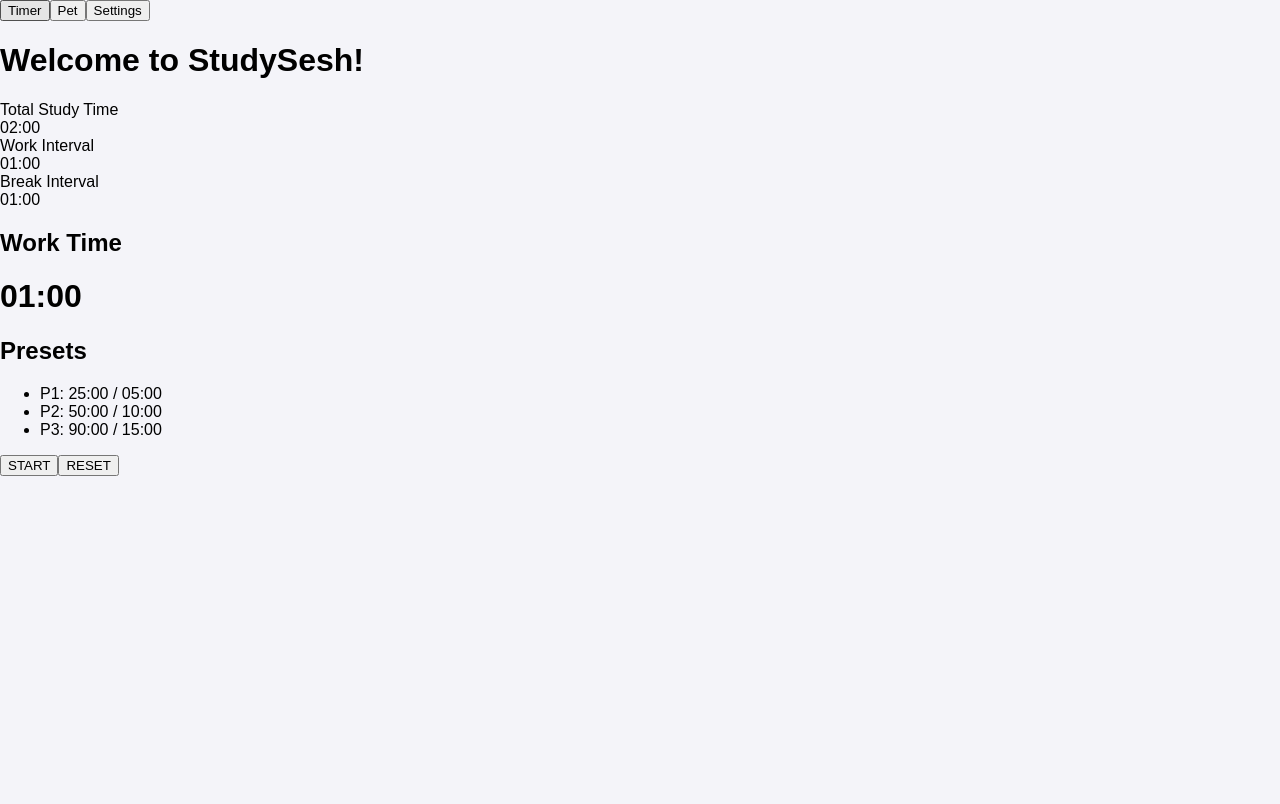
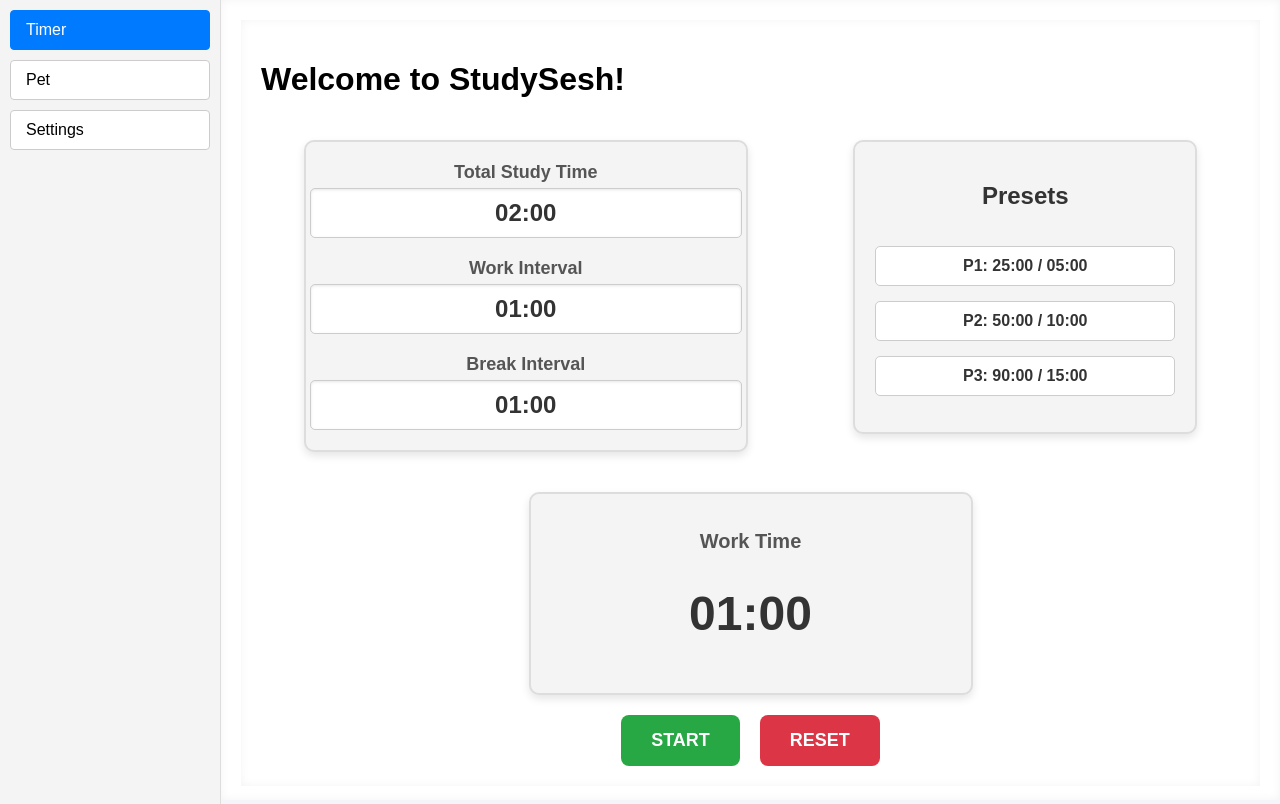
Before and after one commit to brendan-fullerton/hci-project, a React (Create React App) app in the folder studysesh/: page / in a window 1280 px wide. Both pictures are taken after typing "Sample", "Sample123" into the empty fields and a click on the button "Login". Shown: the top 804 px of the page. Built offline with nearby package versions, Linux system fonts and the light colour scheme.

Commit message:
CSS
CSS updates for header and timer page

```diff
--- a/studysesh/src/App.css
+++ b/studysesh/src/App.css
@@ -36,3 +36,18 @@
     transform: rotate(360deg);
   }
 }
+
+.main-layout {
+  display: flex;
+  height: 100vh;
+  width: 100%;
+  background-color: #f9f9f9;
+}
+
+.main-content {
+  flex-grow: 1;
+  padding: 20px;
+  overflow-y: auto;
+  background-color: #ffffff;
+  box-shadow: inset 0 0 10px rgba(0, 0, 0, 0.05);
+}
--- a/studysesh/src/App.jsx
+++ b/studysesh/src/App.jsx
@@ -4,6 +4,7 @@ import PetPage from "./PetPage";
 import Sidebar from "./Sidebar";
 import TimerPage from "./TimerPage";
 import SettingsPage from "./SettingsPage";
+import "./App.css";
 
 function App() {
   const [isLoggedIn, setIsLoggedIn] = useState(false);
--- /dev/null
+++ b/studysesh/src/Sidebar.css
@@ -0,0 +1,132 @@
+.sidebar {
+  position: relative; /* Makes it stay in place on the left side of the screen */
+  left: 0; /* Aligns to the left edge */
+  top: 0; /* Aligns to the top edge */
+  height: 100vh; /* Makes the sidebar span the full height of the viewport */
+  width: 200px; /* Set the sidebar width */
+  width: 200px; /* Adjust as needed */
+  background-color: #f4f4f4; /* Light background for the sidebar */
+  padding: 10px;
+  border-right: 1px solid #ddd; /* Subtle border to separate sidebar */
+  display: flex;
+  flex-direction: column;
+  align-items: stretch; /* Ensure buttons take full width */
+}
+
+.sidebar-button {
+  padding: 10px 15px;
+  margin-bottom: 10px;
+  font-size: 16px;
+  text-align: left; /* Align text to the left for better readability */
+  background-color: #fff; /* Default button background */
+  border: 1px solid #ccc; /* Subtle border */
+  border-radius: 4px; /* Rounded corners */
+  cursor: pointer;
+  transition: all 0.3s ease; /* Smooth transitions for hover effects */
+}
+
+.sidebar-button:hover {
+  background-color: #e0e0e0; /* Highlight on hover */
+  border-color: #bbb; /* Slightly darker border on hover */
+}
+
+.sidebar-button.active {
+  background-color: #007bff; /* Active button background (blue) */
+  color: white; /* White text for contrast */
+  border-color: #007bff; /* Match border to background */
+}
+
+.presets-section {
+  display: flex;
+  flex-direction: column;
+  align-items: center;
+  width: 100%;
+  max-width: 300px;
+  margin: 20px auto;
+  padding: 20px;
+  background-color: #f4f4f4;
+  border: 2px solid #ddd;
+  border-radius: 10px;
+  box-shadow: 0 4px 8px rgba(0, 0, 0, 0.1);
+}
+
+.presets-section h2 {
+  font-size: 24px;
+  color: #333;
+  margin-bottom: 20px;
+}
+
+.presets-section ul {
+  list-style: none;
+  padding: 0;
+  width: 100%;
+}
+
+.presets-section li {
+  margin-bottom: 15px;
+}
+
+.presets-section li:last-child {
+  margin-bottom: 0;
+}
+
+.presets-section button {
+  width: 100%;
+  padding: 10px 15px;
+  font-size: 16px;
+  font-weight: bold;
+  text-align: center;
+  color: #333;
+  background-color: #fff;
+  border: 1px solid #ccc;
+  border-radius: 5px;
+  cursor: pointer;
+  transition: all 0.3s ease;
+}
+
+.presets-section button:hover {
+  background-color: #e0e0e0;
+  border-color: #bbb;
+}
+
+.presets-section button.active {
+  background-color: #007bff;
+  color: white;
+  border-color: #007bff;
+}
+
+.button-section {
+  display: flex;
+  justify-content: center;
+  gap: 20px;
+  margin-top: 20px;
+}
+
+.button-section button {
+  padding: 15px 30px;
+  font-size: 18px;
+  font-weight: bold;
+  color: #fff;
+  border: none;
+  border-radius: 8px;
+  cursor: pointer;
+  transition: background-color 0.3s ease, transform 0.2s ease;
+}
+
+.start-button {
+  background-color: #28a745; /* Green for START/PAUSE */
+}
+
+.start-button:hover {
+  background-color: #218838; /* Darker green on hover */
+  transform: scale(1.05); /* Slight zoom on hover */
+}
+
+.reset-button {
+  background-color: #dc3545; /* Red for RESET */
+}
+
+.reset-button:hover {
+  background-color: #c82333; /* Darker red on hover */
+  transform: scale(1.05); /* Slight zoom on hover */
+}
--- a/studysesh/src/Sidebar.jsx
+++ b/studysesh/src/Sidebar.jsx
@@ -1,4 +1,5 @@
 import React from "react";
+import "./Sidebar.css";
 
 function Sidebar({ currPage, setCurrPage }) {
   return (
--- /dev/null
+++ b/studysesh/src/TimerPage.css
@@ -0,0 +1,79 @@
+.timer-section {
+  display: flex;
+  flex-direction: column;
+  justify-content: center;
+  align-items: center;
+  width: 100%;
+  max-width: 400px;
+  margin: 20px auto; /* Center the timer section on the page */
+  padding: 20px;
+  background-color: #f4f4f4;
+  border: 2px solid #ddd;
+  border-radius: 10px;
+  box-shadow: 0 4px 8px rgba(0, 0, 0, 0.1);
+}
+
+.timer-box {
+  display: flex;
+  flex-direction: column;
+  align-items: center;
+  margin-bottom: 20px;
+  width: 100%;
+}
+
+.timer-box:last-child {
+  margin-bottom: 0; /* Remove margin for the last timer-box */
+}
+
+.timer-box label {
+  font-size: 18px;
+  font-weight: bold;
+  color: #555;
+  margin-bottom: 5px;
+}
+
+.timer-box div {
+  font-size: 24px;
+  font-weight: bold;
+  color: #333;
+  background-color: #fff;
+  padding: 10px 15px;
+  border: 1px solid #ccc;
+  border-radius: 5px;
+  text-align: center;
+  width: 100%;
+  box-shadow: inset 0 1px 3px rgba(0, 0, 0, 0.1);
+}
+
+.timer-presets-container {
+  display: flex;
+  justify-content: space-between;
+  align-items: flex-start;
+  gap: 20px;
+  margin: 20px 0;
+}
+
+.current-timer {
+  margin: 20px auto;
+  padding: 20px;
+  width: 100%;
+  max-width: 400px;
+  background-color: #f4f4f4;
+  border: 2px solid #ddd;
+  border-radius: 10px;
+  box-shadow: 0 4px 8px rgba(0, 0, 0, 0.1);
+  text-align: center;
+}
+
+.current-timer h2 {
+  font-size: 20px;
+  font-weight: bold;
+  color: #555;
+  margin-bottom: 10px;
+}
+
+.current-timer h1 {
+  font-size: 48px;
+  font-weight: bold;
+  color: #333;
+}
--- a/studysesh/src/TimerPage.jsx
+++ b/studysesh/src/TimerPage.jsx
@@ -1,5 +1,6 @@
 import React, { useState, useEffect } from "react";
 import "./App.css";
+import "./TimerPage.css";
 
 function TimerPage() {
   // Timer state variables
@@ -50,6 +51,8 @@ function TimerPage() {
       <div className="main-content">
         <h1>Welcome to StudySesh!</h1>
 
+      {/* Timer and presets container */}
+      <div className="timer-presets-container">
           {/* Timer section */}
           <div className="timer-section">
             <div className="timer-box">
@@ -66,20 +69,27 @@ function TimerPage() {
             </div>
           </div>
 
+          {/* Presets section */}
+          <div className="presets-section">
+            <h2>Presets</h2>
+            <ul>
+              <li>
+                <button>P1: {formatTime(25 * 60)} / {formatTime(5 * 60)}</button>
+              </li>
+              <li>
+                <button>P2: {formatTime(50 * 60)} / {formatTime(10 * 60)}</button>
+              </li>
+              <li>
+                <button>P3: {formatTime(90 * 60)} / {formatTime(15 * 60)}</button>
+              </li>
+            </ul>
+          </div>
+        </div>
+
         {/* Current timer */}
         <div className="current-timer">
           <h2>{isWorkSession ? "Work Time" : "Break Time"}</h2>
           <h1>{formatTime(currentTime)}</h1>
-        </div>
-
-        {/* Presets section */}
-        <div className="presets-section">
-          <h2>Presets</h2>
-          <ul>
-            <li>P1: {formatTime(25 * 60)} / {formatTime(5 * 60)}</li>
-            <li>P2: {formatTime(50 * 60)} / {formatTime(10 * 60)}</li>
-            <li>P3: {formatTime(90 * 60)} / {formatTime(15 * 60)}</li>
-          </ul>
         </div>
 
         {/* Buttons */}
```
Lines whose indentation alone changed are shown as unchanged.
